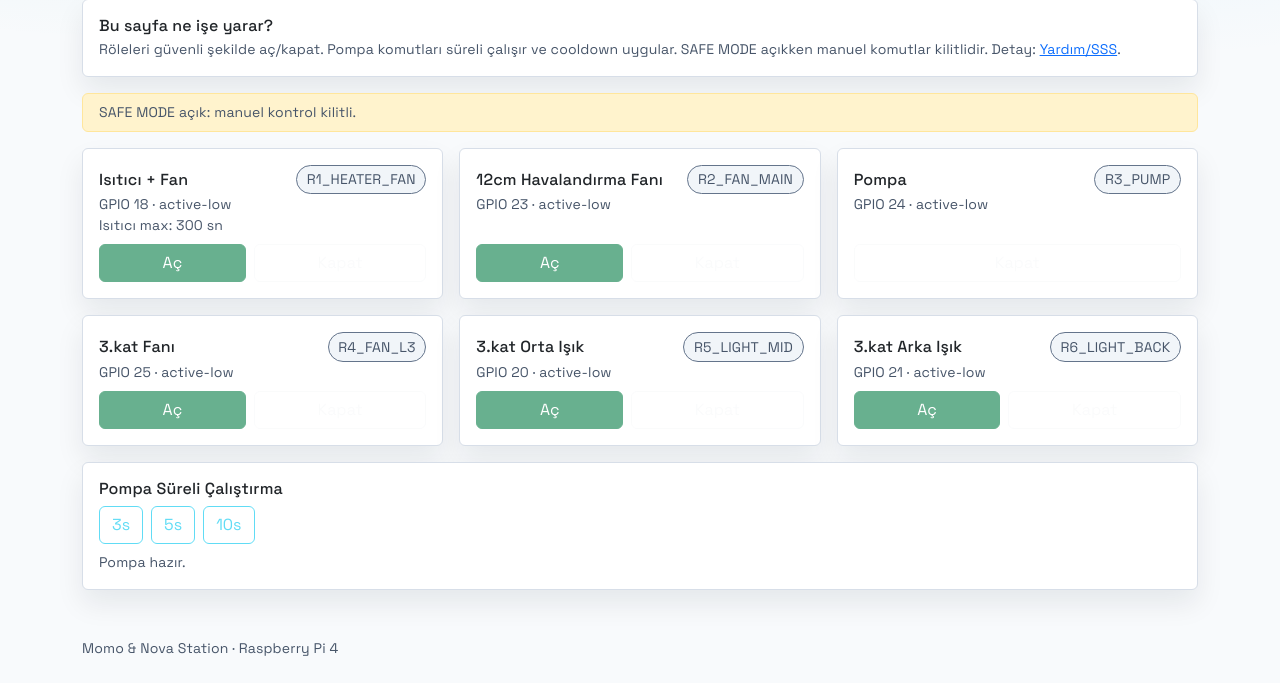
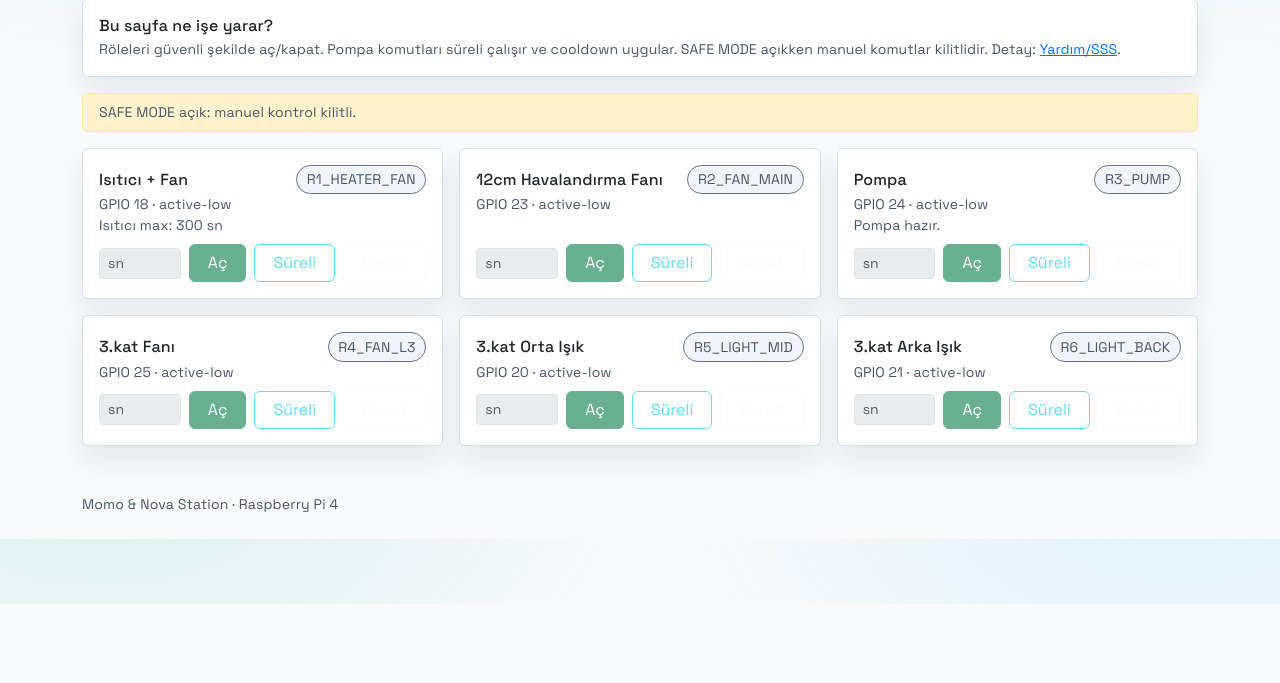
Before and after one commit to sahinseyfi/sera, a Flask app: page /control in a window 1280 px wide. Shown: the part 196-879 px from the top of the page. After the commit the page ends 800 px from the top, so only its background shows below. Run offline with Flask 3, Linux system fonts and the light colour scheme; data that the repository does not hold is empty.

Commit message:
Expand control page buttons

```diff
--- a/static/main.js
+++ b/static/main.js
@@ -555,15 +555,6 @@ window.initControl = function() {
       fetch('/api/emergency_stop', { method: 'POST', headers: adminHeaders() }).then(() => poll());
     };
   }
-  document.querySelectorAll('.pump-preset').forEach(btn => {
-    btn.onclick = () => {
-      if (btn.disabled) return;
-      const sec = parseInt(btn.dataset.seconds, 10);
-      const pump = (state.status?.actuator_state && Object.keys(state.status.actuator_state).find(k => k.includes('PUMP')));
-      if (!pump) return alert('Pompa kanalı bulunamadı');
-      sendActuator(pump, true, sec).then(poll).catch(e => alert(e.message));
-    };
-  });
 };
 
 window.renderControl = function(data) {
@@ -594,15 +585,22 @@ window.renderControl = function(data) {
     wrap.innerHTML = '<div class="text-secondary small">Röleler yüklenemedi. Lütfen /api/status kontrol et.</div>';
     return;
   }
+  const cooldowns = data.cooldowns || {};
+  const pumpMax = Number(data.limits?.pump_max_seconds || 0);
   actuators.forEach(([name, info]) => {
     const col = document.createElement('div');
     col.className = 'col-md-4';
     const isPump = name.includes('PUMP');
     const isHeater = name.includes('HEATER');
     const heaterLocked = isHeater && !!sensorFaults.heater;
+    const pumpLocked = isPump && !!sensorFaults.pump;
     const heaterMax = data.limits?.heater_max_seconds;
     const heaterNote = isHeater && heaterMax ? `Isıtıcı max: ${heaterMax} sn` : '';
     const heaterLockNote = heaterLocked ? 'Isıtıcı kilitli: sensör hatası.' : '';
+    const pumpCooldown = isPump && cooldowns[name] != null ? Number(cooldowns[name]) : 0;
+    const pumpNote = isPump
+      ? (pumpCooldown > 0 ? `Pompa cooldown: ${Math.ceil(pumpCooldown)} sn` : 'Pompa hazır.')
+      : '';
     col.innerHTML = `
       <div class="card h-100">
         <div class="card-body d-flex flex-column gap-2">
@@ -614,9 +612,13 @@ window.renderControl = function(data) {
             <div class="text-secondary small">GPIO ${info.gpio_pin} · ${info.active_low ? 'active-low' : 'active-high'}</div>
             ${heaterNote ? `<div class="small text-secondary">${heaterNote}</div>` : ''}
             ${heaterLockNote ? `<div class="small text-danger">${heaterLockNote}</div>` : ''}
+            ${pumpNote ? `<div class="small text-secondary">${pumpNote}</div>` : ''}
+            ${pumpLocked ? '<div class="small text-danger">Pompa kilitli: sensör hatası.</div>' : ''}
           </div>
-          <div class="d-flex gap-2 mt-auto">
-            ${(isPump || heaterLocked) ? '' : '<button class="btn btn-success flex-fill" data-action="on">Aç</button>'}
+          <div class="d-flex gap-2 align-items-center mt-auto">
+            <input class="form-control form-control-sm w-25" data-field="sec" type="number" min="1" placeholder="sn">
+            <button class="btn btn-success flex-fill" data-action="on">Aç</button>
+            <button class="btn btn-outline-info flex-fill" data-action="pulse">Süreli</button>
             <button class="btn btn-outline-light flex-fill" data-action="off">Kapat</button>
           </div>
         </div>
@@ -624,44 +626,42 @@ window.renderControl = function(data) {
     col.querySelectorAll('button').forEach(btn => {
       btn.onclick = () => {
         const action = btn.dataset.action === 'on';
-        sendActuator(name, action).then(poll).catch(e => alert(e.message));
+        const input = col.querySelector('[data-field="sec"]');
+        const secRaw = input ? parseInt(input.value || '0', 10) : 0;
+        const seconds = Number.isFinite(secRaw) && secRaw > 0 ? secRaw : null;
+        if (btn.dataset.action === 'pulse') {
+          if (!seconds) return alert('Süreli için saniye gir.');
+          sendActuator(name, true, seconds).then(poll).catch(e => alert(e.message));
+          return;
+        }
+        if (btn.dataset.action === 'on') {
+          if (isPump) {
+            const finalSec = seconds || pumpMax || 5;
+            sendActuator(name, true, finalSec).then(poll).catch(e => alert(e.message));
+            return;
+          }
+          sendActuator(name, true, seconds || undefined).then(poll).catch(e => alert(e.message));
+          return;
+        }
+        sendActuator(name, false).then(poll).catch(e => alert(e.message));
       };
     });
     wrap.appendChild(col);
   });
   const lockControls = !!data.safe_mode;
-  wrap.querySelectorAll('button').forEach(btn => {
+  wrap.querySelectorAll('button, input').forEach(btn => {
     btn.disabled = lockControls;
   });
-  const pumpInfo = document.getElementById('pumpCooldownInfo');
-  const pumpNames = Object.keys(data.actuator_state || {}).filter(name => name.includes('PUMP'));
-  const cooldowns = data.cooldowns || {};
-  const firstPump = pumpNames[0];
-  const remaining = firstPump && cooldowns[firstPump] != null ? Number(cooldowns[firstPump]) : 0;
-  const pumpLocked = !!sensorFaults.pump;
-  if (pumpInfo) {
-    if (!firstPump) {
-      pumpInfo.textContent = 'Pompa kanalı bulunamadı.';
-    } else if (pumpLocked) {
-      pumpInfo.textContent = 'Pompa kilitli: sensör hatası.';
-    } else if (remaining > 0) {
-      pumpInfo.textContent = `Pompa cooldown: ${Math.ceil(remaining)} sn`;
-    } else {
-      pumpInfo.textContent = 'Pompa hazır.';
-    }
-  }
-  const pumpMax = Number(data.limits?.pump_max_seconds || 0);
-  document.querySelectorAll('.pump-preset').forEach(btn => {
-    const sec = parseInt(btn.dataset.seconds || '0', 10);
-    btn.disabled = lockControls || pumpLocked || remaining > 0 || (pumpMax && sec > pumpMax);
-    if (pumpLocked) {
-      btn.title = 'Pompa kilitli: sensör hatası';
-    } else if (pumpMax && sec > pumpMax) {
-      btn.title = `Limit ${pumpMax} sn`;
-    } else {
-      btn.title = '';
-    }
-  });
+  if (sensorFaults.pump) {
+    wrap.querySelectorAll('[data-action="on"], [data-action="pulse"]').forEach(btn => {
+      const card = btn.closest('.card');
+      if (!card) return;
+      const pill = card.querySelector('.pill');
+      if (!pill) return;
+      if (!String(pill.textContent || '').includes('PUMP')) return;
+      btn.disabled = true;
+    });
+  }
   const emergencyBtn = document.getElementById('emergencyStop');
   if (emergencyBtn) emergencyBtn.disabled = false;
 };
--- a/templates/control.html
+++ b/templates/control.html
@@ -23,15 +23,5 @@
 
 <div id="controlCards" class="row g-3"></div>
 
-<div class="card mt-3"><div class="card-body">
-  <h6>Pompa Süreli Çalıştırma</h6>
-  <div class="d-flex gap-2 flex-wrap">
-    <button class="btn btn-outline-info pump-preset" data-seconds="3">3s</button>
-    <button class="btn btn-outline-info pump-preset" data-seconds="5">5s</button>
-    <button class="btn btn-outline-info pump-preset" data-seconds="10">10s</button>
-  </div>
-  <div class="small text-secondary mt-2" id="pumpCooldownInfo">Pompa durumu: --</div>
-</div></div>
-
 <script>window.initControl && window.initControl();</script>
 {% endblock %}
```
Also changed, not shown: config/updates.json (+9 -0 lines).
